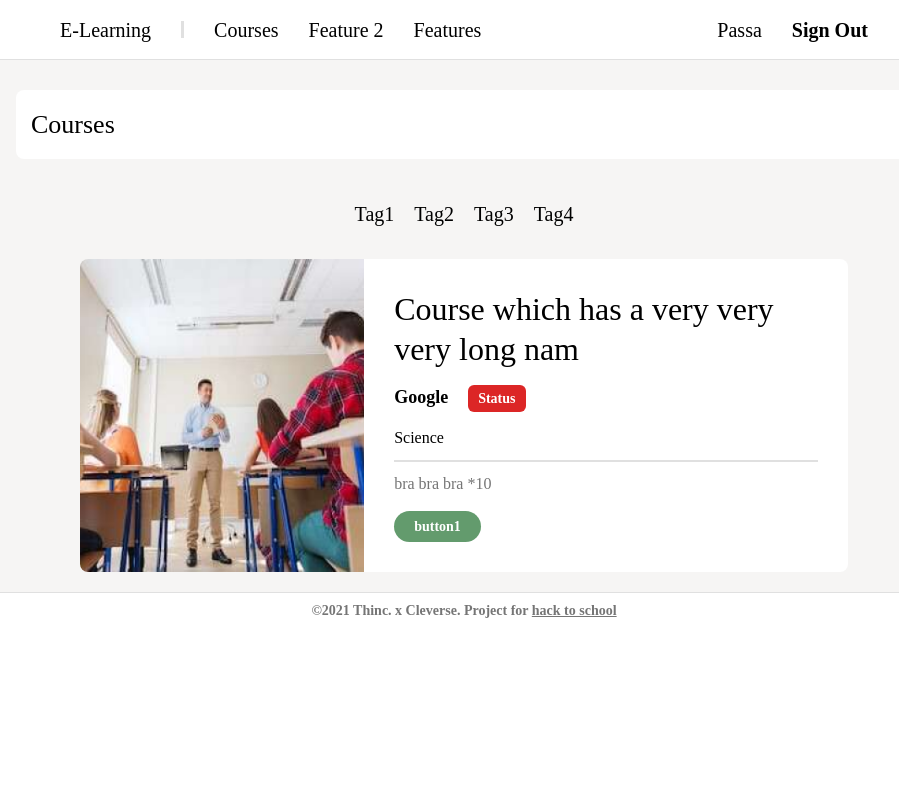
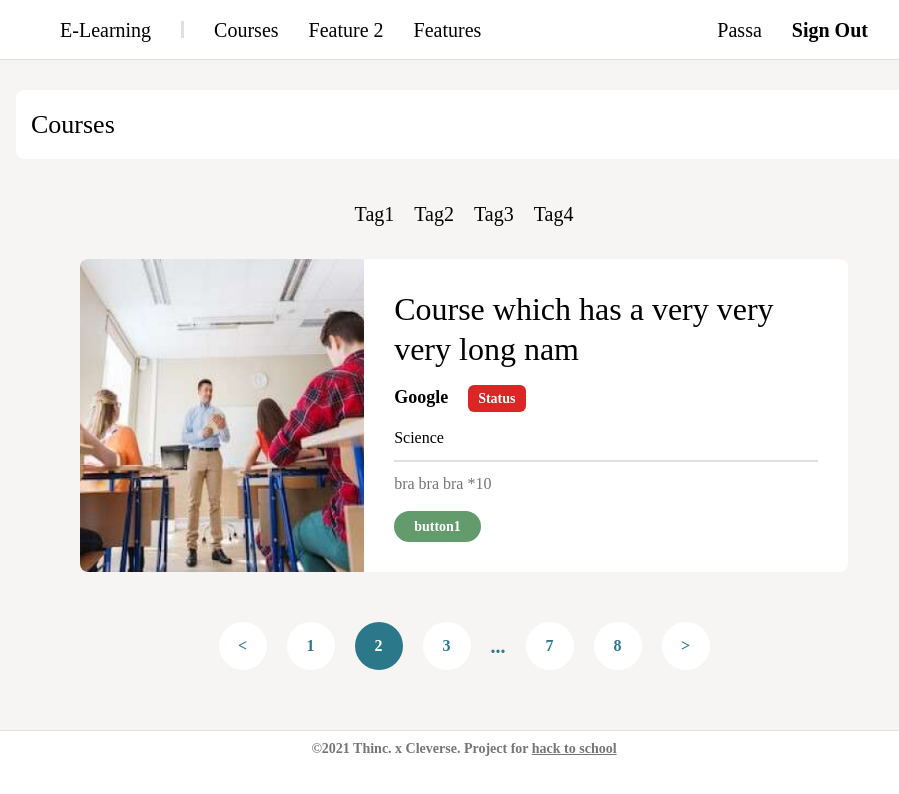
Before and after one commit to NasmeenI/E-COURSE-PLATFORM, a React (Create React App) app in the folder frontend/: page /courses in a window 1280 px wide. Shown: the top 794 px of the page, without its empty margins (176-1075 px from the left). Built offline with nearby package versions, Linux system fonts and the light colour scheme.

Commit message:
add: page selector

```diff
--- a/frontend/src/views/courses/Courses.js
+++ b/frontend/src/views/courses/Courses.js
@@ -1,6 +1,7 @@
 import Footer from "../../components/footer/Footer";
 import Header from "../../components/header/Header";
 import Course from "./Course";
+import PageButton from "./PageButton";
 
 export default function Courses() {
   return (
@@ -32,6 +33,21 @@ export default function Courses() {
             description="bra bra bra *10"
           />
         </div>
+
+        {/* Page Selector */}
+        <div className="mt-[30px] mb-[60px] flex flex-row justify-evenly items-center">
+          <PageButton page="<"/>
+          <PageButton page="1"/>
+          <PageButton page="2" current={true} />
+          <PageButton page="3"/>
+
+          {/* page split with ... */}
+          <span className="text-[#2B788B] font-secondary font-bold text-[20px] rounded-full flex items-center justify-evenly mx-[10px]">...</span>
+
+          <PageButton page="7"/>
+          <PageButton page="8"/>
+          <PageButton page=">"/>
+        </div>
       </div>
       <Footer />
     </div>
--- /dev/null
+++ b/frontend/src/views/courses/PageButton.js
@@ -0,0 +1,7 @@
+export default function PageButton(prop) {
+    if (prop.current) {
+        return <span className="w-12 h-12 bg-[#2B788B] border-[#2B788B] text-white font-secondary font-bold text-[16px] rounded-full flex items-center justify-evenly mx-[10px]">{prop.page}</span>
+    } else {
+        return <span className="w-12 h-12 bg-white border-[#2B788B] text-[#2B788B] font-secondary font-bold text-[16px] rounded-full flex items-center justify-evenly mx-[10px]">{prop.page}</span>
+    };
+};
```
